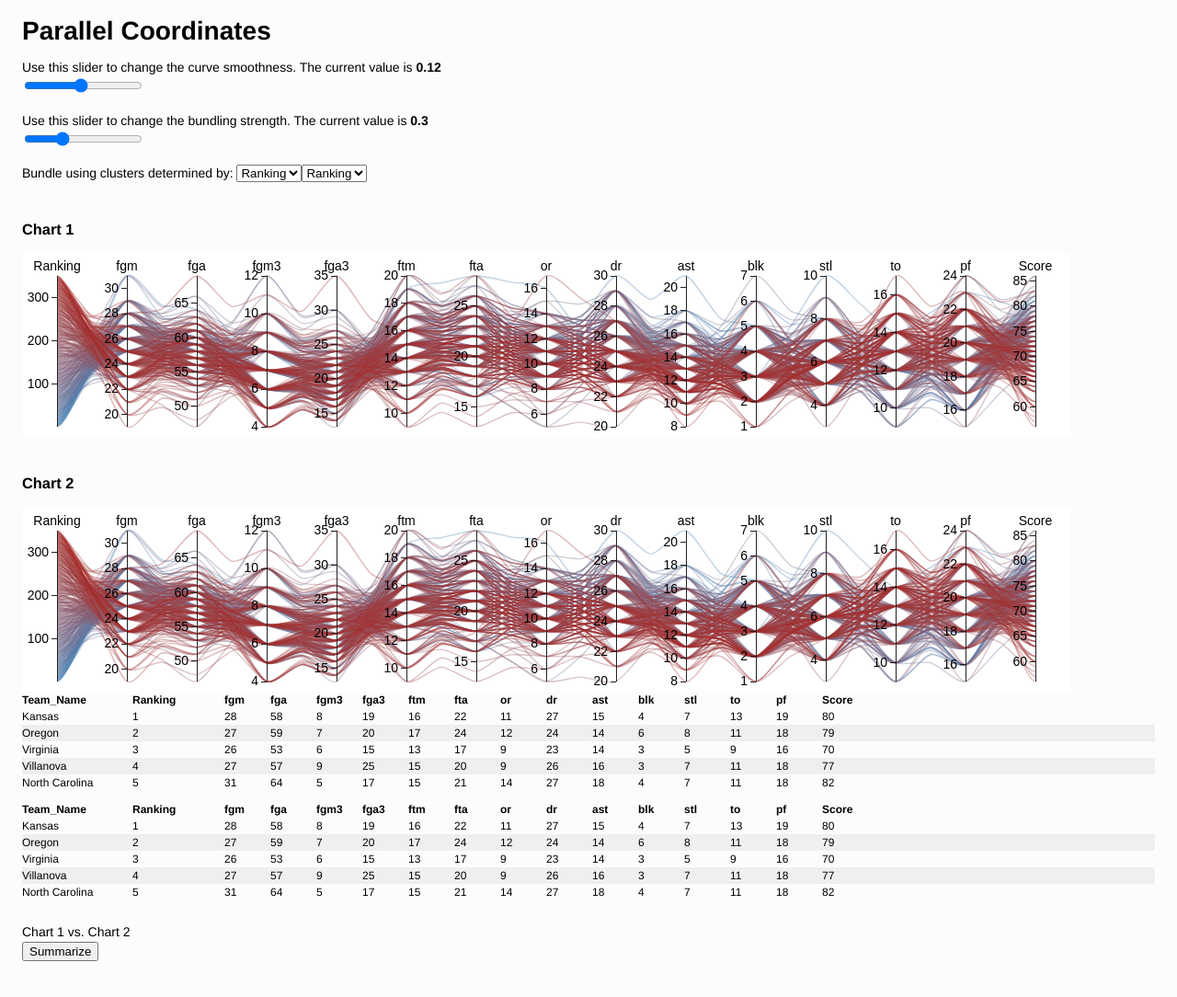
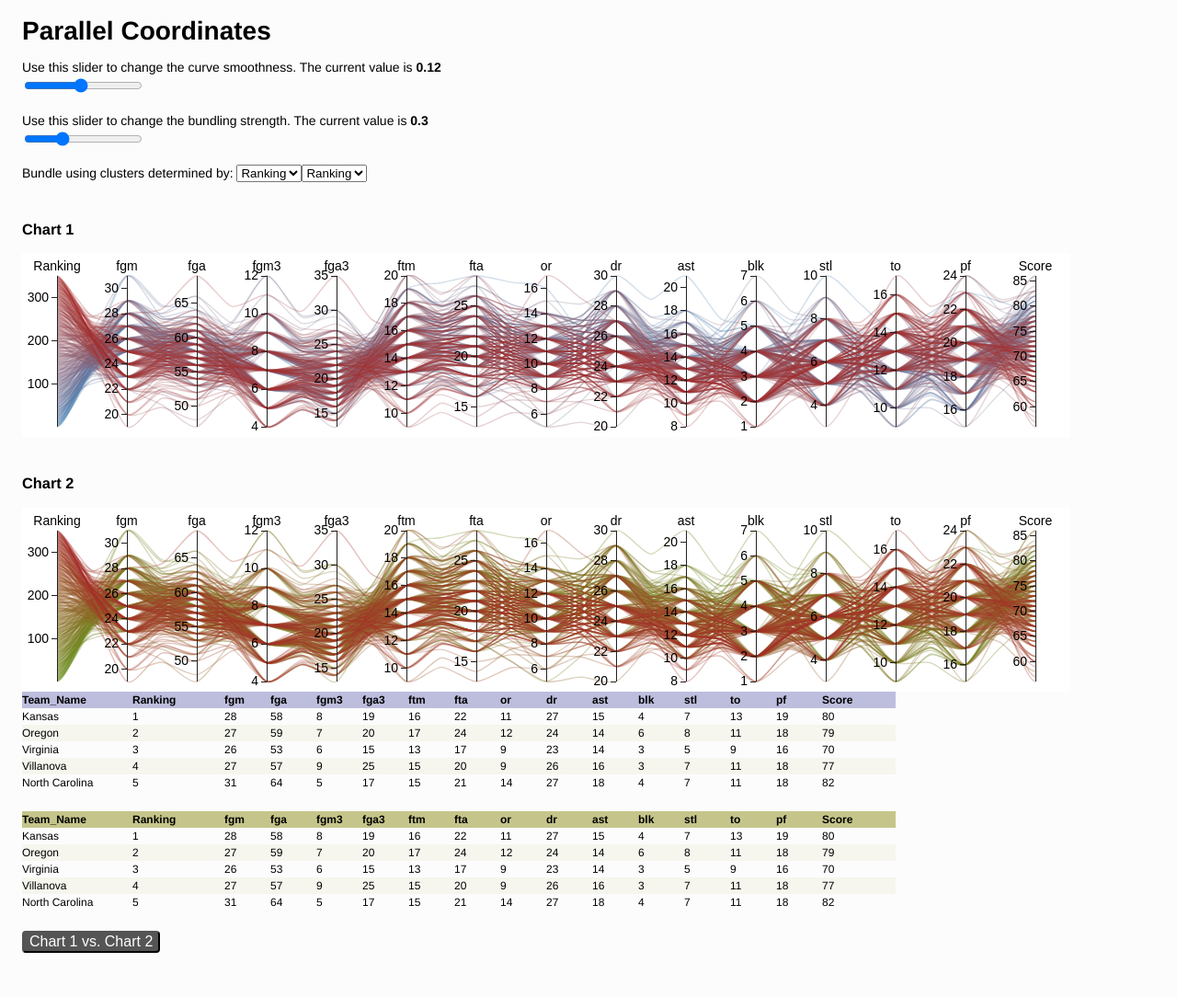
Before and after one commit to DonatasZiaukas/NCAA-data-visualisation-with-d3.js, a plain HTML site: page index.html in a window 1280 px wide. Shown: the top 1084 px of the page at 92% size. Drawn offline with nearby package versions, Linux system fonts and the light colour scheme.

Commit message:
style update

```diff
--- a/index.html
+++ b/index.html
@@ -3,7 +3,7 @@
   <meta content="text/html;charset=utf-8" http-equiv="Content-Type">
   <meta content="utf-8" http-equiv="encoding">
 </head>
-<title>Bundling Example</title>
+
 <link rel="stylesheet" type="text/css" href="lib/d3.parcoords.css">
 <link rel="stylesheet" type="text/css" href="style.css">
 
@@ -16,18 +16,38 @@
 
 <style>
 /* data table styles */
-#grid { height: 198px; }
+#grid0 { height: 130px; width: 950px}
+#grid1 { height: 130px; width: 950px}
 .row, .header { clear: left; font-size: 12px; line-height: 18px; height: 18px; }
-.row:nth-child(odd) { background: rgba(0,0,0,0.05); }
-.row:nth-last-child(1) {padding-bottom: .9em; }
+#grid0 .header {background: rgba(0,0,128,0.25);}
+#grid1 .header {background: rgba(128,128,0,0.45);}
+.row:nth-child(odd) { background: rgba(128,128,0,0.05); }
+.row:nth-last-child(0) {padding-bottom: .9em; }
 .header { font-weight: bold; }
 .cell { float: left; overflow: hidden; white-space: nowrap; width: 50px; height: 18px; }
 .col-0 { width: 120px; }
 .col-1 { width: 100px; }
 
-.tbl .row { background: rgba(0,0,0,0.0);, clear: center; font-size: 14px; line-height: 20px; }
-.tbl .header { clear: center; font-size: 14px; line-height: 20px; }
-.tbl .col-2 { width: 120px;}
+#miniTable .row:nth-child(even) { background: rgba(0,0,128,0.25);, clear: center; font-size: 14px; line-height: 20px; }
+#miniTable .row:nth-child(odd) { background: rgba(128,128,0,0.45);, clear: center; font-size: 14px; line-height: 20px; }
+#miniTable .header { clear: center; font-size: 14px; line-height: 20px; margin-top: 10px;}
+#miniTable .col-2 { width: 120px;}
+
+#table1 .header {background: rgba(0,0,128,0.25);}
+#table2 .header {background: rgba(128,128,0,0.45);}
+
+.button {
+  background-color: #555555;
+  color: white;
+  border-radius: 4px;
+  font-size: 16px;
+  cursor: pointer;
+  transition-duration: 0.4s;
+}
+.button:hover {
+  background-color: white;
+  color: black;
+}
 
 </style>
 
@@ -54,15 +74,15 @@
 <div id="grid1"></div>
 
 
-<p>Chart 1 vs. Chart 2<br/>
-  <button id="compare">Summarize</button>
-</p>
 
-<div id="miniTable" class="tbl"></div>
+<button id="compare" class="button">Chart 1 vs. Chart 2</button>
+
+
+<div id="miniTable" style="width:390px; margin-bottom: 25px;"></div>
 
 <div style="width: 100%; overflow: hidden">
-<div id="table1" style="width:40%; float: left;"></div>
-<div id="table2" style="float:left; width:40%;"></div>
+<div id="table1" style="width:380px; float: left; margin-right: 15px;"></div>
+<div id="table2" style="float:left; width:380px;"></div>
 </div>
 
 <div id="grid01"></div>
@@ -72,20 +92,28 @@
 <script>
 
 // quantitative color scale
+
 var blue_to_brown = d3.scale.linear()
   .domain([1, 351])
   .range(["steelblue", "brown"])
   .interpolate(d3.interpolateLab);
 
-var color = function(d) { return blue_to_brown(d['Ranking']); };
+var green_to_brown = d3.scale.linear()
+  .domain([1, 351])
+  .range(["#6B8E23", "brown"])
+  .interpolate(d3.interpolateLab);
+
+var color1 = function(d) { return blue_to_brown(d['Ranking']); };
+var color2 = function(d) { return green_to_brown(d['Ranking']); };
 
 var pc0;
+var pc1;
 
 d3.csv('data/avg2016stats.csv', function(data) {
 
 pc0 = d3.parcoords()("#example0")
-  .color(color)
-  .alpha(0.35)
+  .color(color1)
+  .alpha(0.25)
   .data(data)
 	.bundlingStrength(0.3) // set bundling strength
 	.smoothness(0.12)
@@ -98,8 +126,8 @@ pc0 = d3.parcoords()("#example0")
 	.interactive();
 
 pc1 = d3.parcoords()("#example1")
-  .color(color)
-  .alpha(0.35)
+  .color(color2)
+  .alpha(0.3)
   .data(data)
 	.bundlingStrength(0.3) // set bundling strength
 	.smoothness(0.12)
@@ -241,9 +269,9 @@ d3.csv('data/rsr2016.csv', function(data) {
 
 	var subData = filtered_dataset(chart1, chart2, data);
 
-  var my_mini_table = [{"Chart": "chart1","Team count": data1.length,
+  var my_mini_table = [{"Chart": "Chart1","Team count": data1.length,
                         "Median Ranking" : rank1Med,"Wins": subData[0].length},
-                       {"Chart": "chart2", "Team count": data2.length,
+                       {"Chart": "Chart2", "Team count": data2.length,
                         "Median Ranking": rank2Med, "Wins": subData[1].length}];
 
   d3.select("#miniTable")
```
